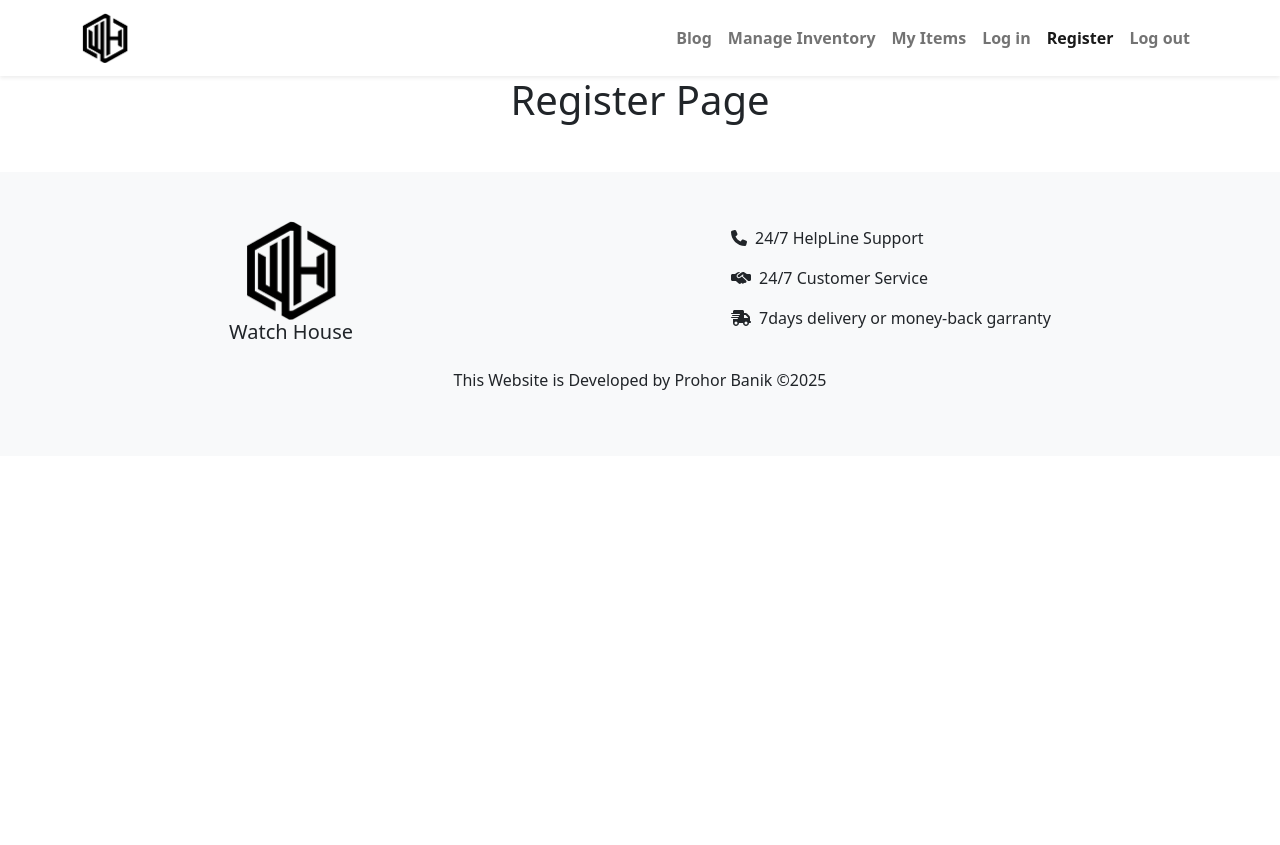
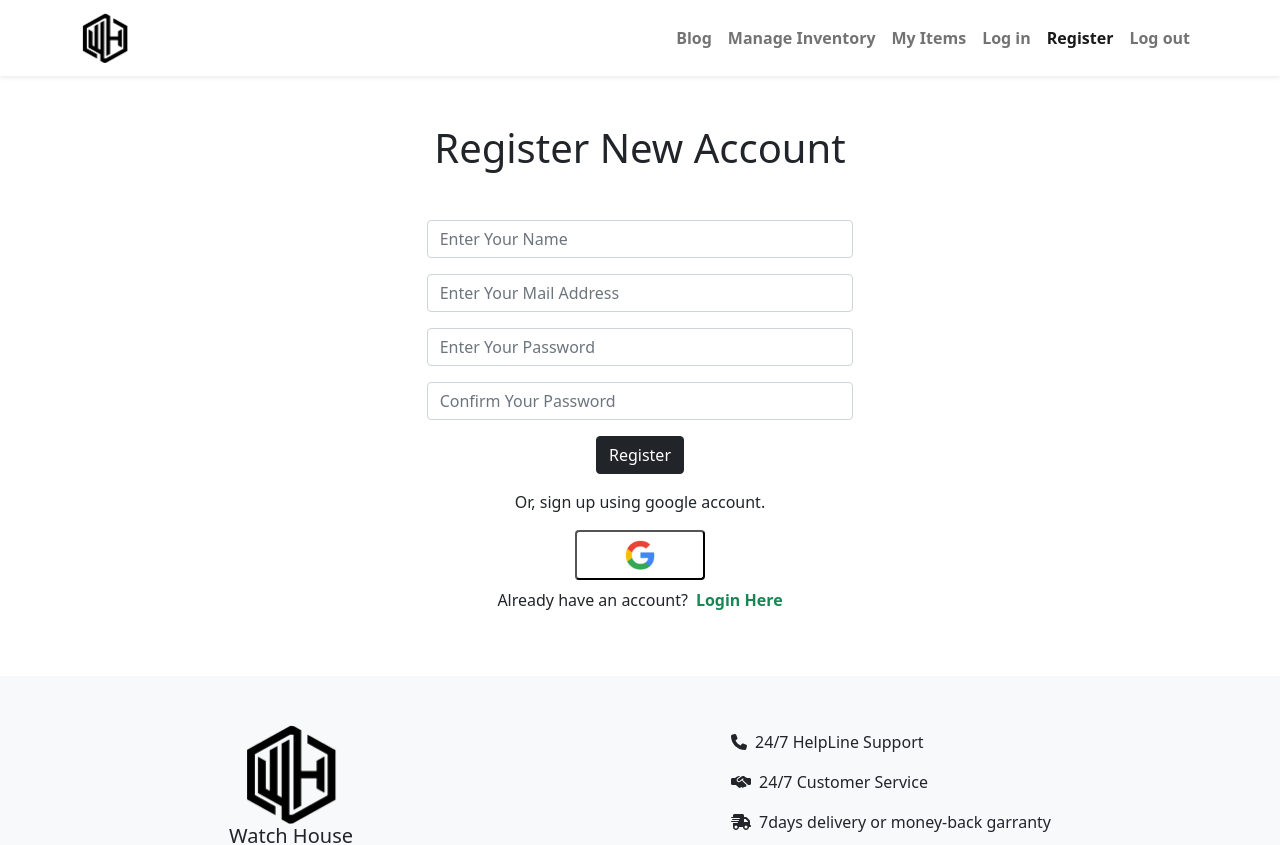
Before and after one commit to Prohor722/watch_house_client, a React (Create React App) app: page /register in a window 1280 px wide. Shown: the top 845 px of the page. Before the commit the page ends 800 px from the top, so only its background shows below. Built offline with nearby package versions, Linux system fonts and the light colour scheme.

Commit message:
register done design done!

```diff
--- a/src/components/Login/Login.js
+++ b/src/components/Login/Login.js
@@ -16,10 +16,13 @@ const Login = () => {
                         <input type="password" className="form-control" id="exampleInputPassword1" placeholder='Enter Your Password' required/>
                     </div>
 
-                    <button type="submit" className="btn btn-primary">Submit</button>
+                    <button type="submit" className="btn btn-dark">Login</button>
                 </form>
+                <p>Or, sign in using google account.</p>
                 <SocialLogin/>
-                <p>New user?</p><Link to="/register" className='register-link text-danger text-decoration-none'>Register Here</Link>
+                <div className='d-flex justify-content-center mt-2'>
+                    <p>New user?</p><Link to="/register" className='register-link text-danger text-decoration-none ms-2'>Register Here</Link>
+                </div>
             </div>
         </div>
     );
--- a/src/components/Register/Register.js
+++ b/src/components/Register/Register.js
@@ -1,9 +1,37 @@
 import React from 'react';
+import { Link } from 'react-router-dom';
+import SocialLogin from '../Shared/SocialLogin';
 
 const Register = () => {
     return (
         <div>
-            <h1>Register Page</h1>
+            <div className='row g-0'>
+            <div className='col-md-4  mx-auto'>
+                <h1 className='my-5'>Register New Account</h1>
+                <form className='mx-auto mb-3'>
+                    <div className="mb-3">
+                        <input type="text" className="form-control"placeholder='Enter Your Name' required/>
+                    </div>
+                    <div className="mb-3">
+                        <input type="email" className="form-control" placeholder='Enter Your Mail Address' required/>
+                        {/* <div id="emailHelp" className="form-text">We'll never share your email with anyone else.</div> */}
+                    </div>
+                    <div className="mb-3">
+                        <input type="password" className="form-control" placeholder='Enter Your Password' required/>
+                    </div>
+                    <div className="mb-3">
+                        <input type="password" className="form-control" placeholder='Confirm Your Password' required/>
+                    </div>
+
+                    <button type="submit" className="btn btn-dark">Register</button>
+                </form>
+                <p>Or, sign up using google account.</p>
+                <SocialLogin/>
+                <div className='d-flex justify-content-center mt-2'>
+                    <p>Already have an account?</p><Link to="/login" className=' register-link text-success text-decoration-none ms-2'>Login Here</Link>
+                </div>
+            </div>
+        </div>
         </div>
     );
 };
--- a/src/components/Shared/Footer.js
+++ b/src/components/Shared/Footer.js
@@ -29,7 +29,7 @@ const Footer = () => {
                     </div>
                 </div>
             </div>
-            <p className='mt-3'>This Website is Developed by Prohor Banik ©2025</p>
+            <p className='mt-5'>This Website is Developed by Prohor Banik ©2025</p>
         </div>
     );
 };
--- a/src/components/Shared/SocialLogin.js
+++ b/src/components/Shared/SocialLogin.js
@@ -5,7 +5,6 @@ import './SocialLogin.css'
 const SocialLogin = () => {
     return (
         <div>
-            <p>Or, sign in using google account.</p>
             <button className='social-btn py-2 px-5 rounded'>
                 <img src={GoogleImage} alt="google logo"/>
             </button>
```
